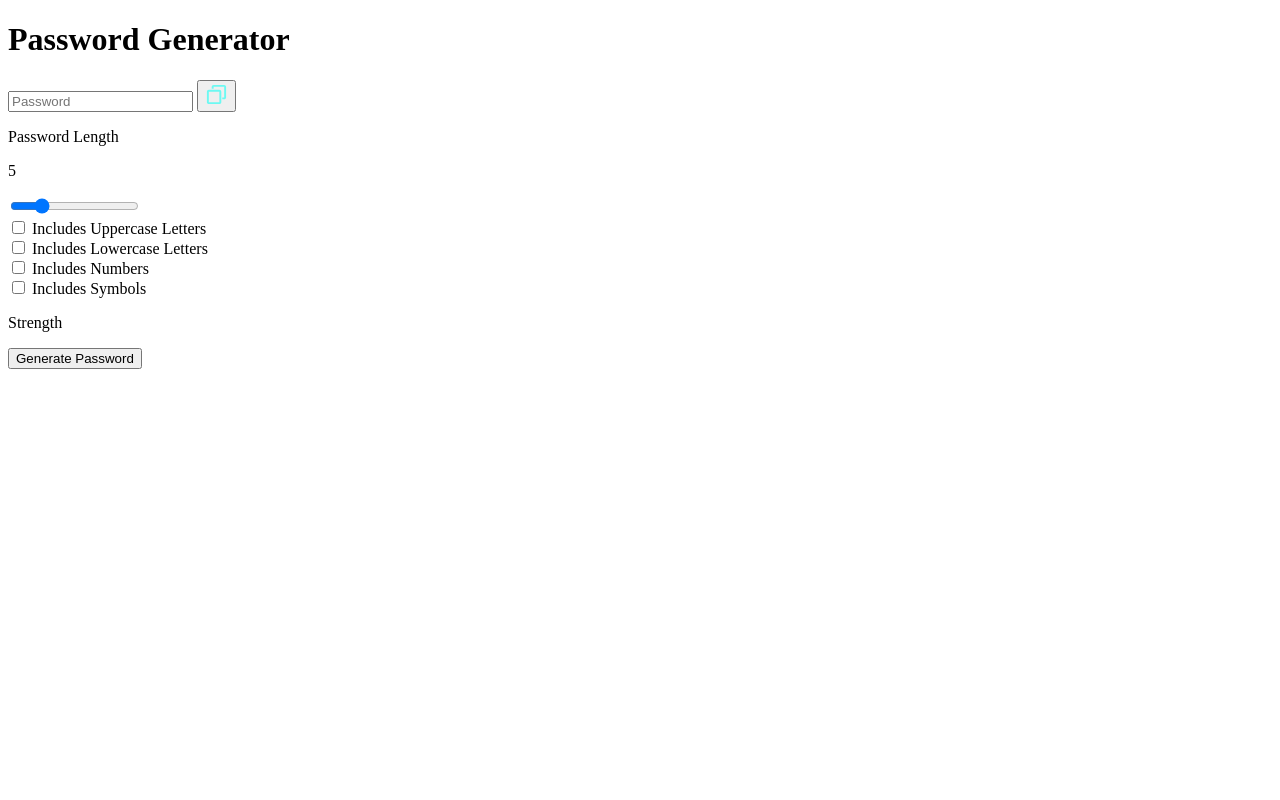
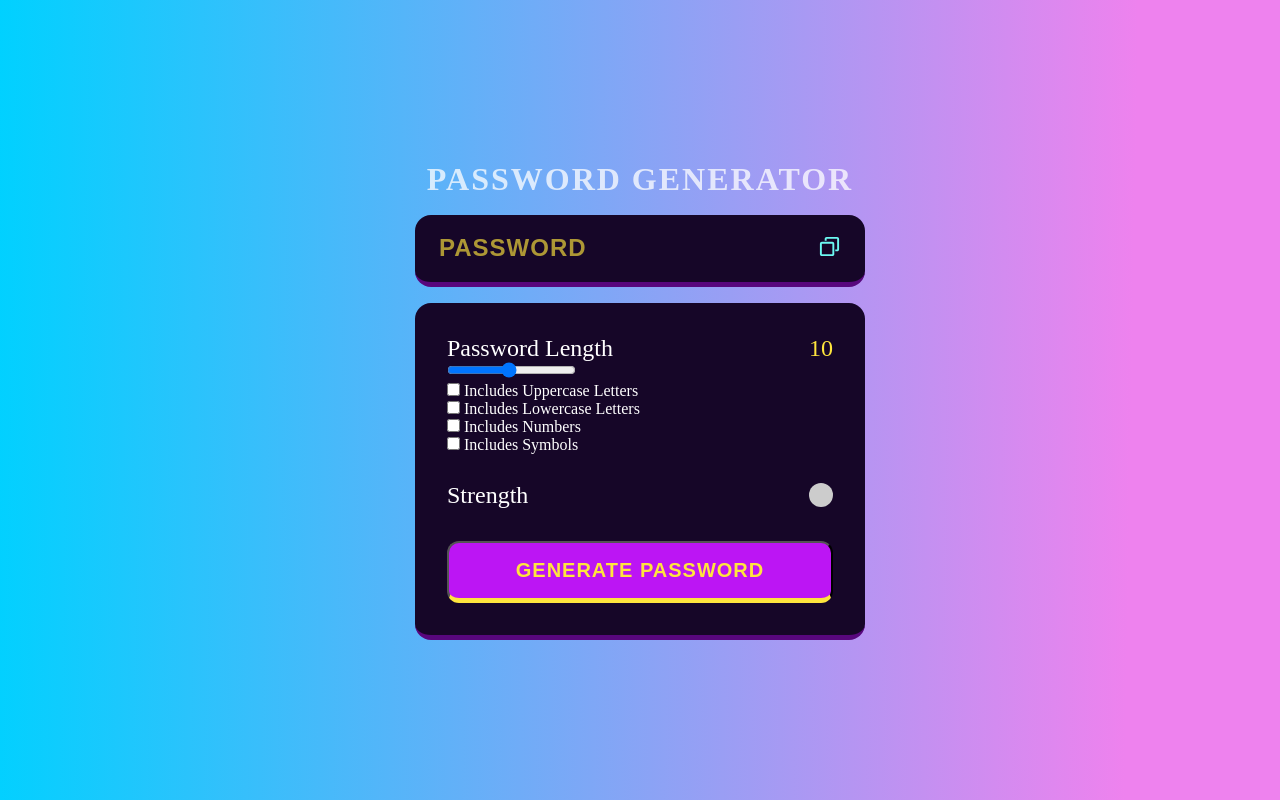
Before and after one commit to vinod6535/MERN-Stack-Projects, a plain HTML site: page Password_Generator/index.html in a window 1280 px wide. Drawn offline with Linux system fonts and the light colour scheme.

Commit message:
Adding some Styling

```diff
--- a/Password_Generator/index.html
+++ b/Password_Generator/index.html
@@ -5,15 +5,16 @@
     <meta charset="UTF-8">
     <meta name="viewport" content="width=device-width, initial-scale=1.0">
     <title>Password Generator</title>
+    <link rel="stylesheet" href="main.css">
 </head>
 
 <body>
     <div class="container">
 
-        <h1>Password Generator</h1>
+        <h1 id="heading">Password Generator</h1>
 
         <div class="display-container">
-            <input readonly placeholder="Password" class="display" data-passwordDisplay >
+            <input readonly placeholder="Password" class="display" data-passwordDisplay>
             <button data-copy>
                 <span data-copyMsg></span>
                 <img src="./assets/copy.svg" alt="copy" width="23" height="23">
@@ -21,9 +22,13 @@
         </div>
 
         <div class="input-container">
-            <p>Password Length</p>
-            <p data-lengthNumber>0</p>
-        </div>
+
+            <div class="length-container">
+                            <p>Password Length</p>
+                            <p data-lengthNumber>0</p>
+            </div>
+
+
 
         <input type="range" min="1" max="20" class="slider" step="1" data-lengthSlider>
 
@@ -52,7 +57,7 @@
 
         <div class="strength-container">
             <p>Strength</p>
-            <div data-indicator></div>
+            <div data-indicator class="indicator"></div>
         </div>
 
         <!-- Generate Password Button -->
@@ -62,6 +67,10 @@
         </button>
 
     </div>
+    </div>
+
+
+    </body>
 
     <script src="script.js"></script>
 </body>
--- /dev/null
+++ b/Password_Generator/main.css
@@ -0,0 +1,149 @@
+* {
+    margin: 0;
+    padding: 0;
+    box-sizing: border-box;
+}
+
+:root {
+
+    --dk-violet: hsl(268, 75%, 9%);
+    --lt-violet: hsl(268, 47%, 21%);
+    --lt-violet2: hsl(281, 89%, 26%);
+    --vb-violet: hsl(285, 91%, 52%);
+    --vb-violet2: hsl(290, 70%, 36%);
+
+    --vb-yellow: hsl(52, 100%, 62%);
+    --pl-white: hsl(0, 0%, 100%);
+    --vb-cyan: hsl(176, 100%, 46%);
+    --vb-cyan2: hsl(177, 92%, 70%);
+    --dk-text: hsl(198, 20%, 13%);
+
+}
+
+body {
+    display: flex;
+    flex-direction: column;
+    justify-content: center;
+    align-items: center;
+    width: 100vw;
+    height: 100vh;
+    /* background: linear-gradient(231deg, rgba(22, 6, 40, 1) 0%, rgba(52, 28, 79, 1) 50%,rgba(88, 7, 125, 1) 100%, ); */
+    background: linear-gradient(271deg, rgba(238, 130, 238, 1) 12%, rgba(0, 209, 255, 1) 100%, rgba(238, 130, 238, 1) 100%);
+}
+
+.container {
+    width: 90%;
+    max-width: 450px;
+}
+
+#heading {
+    color: var(--pl-white);
+    opacity: 0.75;
+    text-transform: uppercase;
+    text-align: center;
+    line-height: 1.2;
+    letter-spacing: 2px;
+}
+
+.display-container {
+    background-color: var(--dk-violet);
+    border-radius: 1rem;
+    border-bottom: solid 0.35rem var(--lt-violet2);
+    position: relative;
+    margin: 1rem 0;
+    padding: top 0.35rem;
+}
+
+.display {
+    width: 100%;
+    background-color: transparent;
+    outline: none;
+    border: none;
+    padding: 1.15rem 1rem;
+    color: var(--vb-yellow);
+    font-weight: 600;
+    font-size: 1.5rem;
+    line-height: 30px;
+    letter-spacing: 1px;
+    padding-right: 3.25rem;
+    position: relative;
+}
+
+.display::placeholder {
+    position: absolute;
+    top: 50%;
+    left: 1.5rem;
+    font-size: 1.5rem;
+    line-height: 30px;
+    color: var(--vb-yellow);
+    opacity: 0.65;
+    text-transform: uppercase;
+    transform: translateY(-50%);
+}
+
+.display-container button {
+    position: absolute;
+    top: 50%;
+    right: 1.5rem;
+    transform: translateY(-50%);
+    background: none;
+    border: none;
+    cursor: pointer;
+}
+
+.input-container {
+    width: 100%;
+    background-color: var(--dk-violet);
+    border-radius: 1rem;
+    border-bottom: solid 0.35rem var(--lt-violet2);
+    padding: 2rem;
+    color: white;
+}
+
+.length-container {
+    display: flex;
+    justify-content: space-between;
+    align-items: center;
+}
+
+.length-container p:nth-child(1){
+    color:var(--pl-white);
+    font-size: 1.5rem;
+}
+
+.length-container p:nth-child(2){
+    color:var(--vb-yellow);
+    font-size: 1.5rem;
+}
+
+.strength-container {
+    display: flex;
+    justify-content: space-between;
+    align-items: center;
+    margin-top:1.75rem;
+    margin-bottom: 2rem;
+}
+.strength-container p {
+    color: var(--pl-white);
+    font-size: 1.5rem;
+}
+
+.indicator{
+    width: 1.5rem;
+    height: 1.5rem;
+    border-radius: 50%;
+}
+
+.generateButton{
+    width: 100%;
+    padding: 1rem 0;
+    background-color: var(--vb-violet);
+    text-align: center;
+    border-radius: 0.75rem;
+    border-bottom: 0.35rem solid var(--vb-yellow);
+    text-transform: uppercase;
+    letter-spacing: 1px;
+    color: var(--vb-yellow);
+    font-weight: 600;
+    font-size: 1.25rem;
+}
--- a/Password_Generator/script.js
+++ b/Password_Generator/script.js
@@ -14,8 +14,10 @@ const symbols = '~`!@#$%^&*(){}[]|:;"<,>.?/';
 
 // Default Values
 let password = "";
-let passwordLength = 5;
+let passwordLength = 10;
 let checkCount = 0;
+
+setIndicator("#ccc");
 
 // Set Password Length
 handleSlider();
@@ -87,17 +89,17 @@ function calcStrength(){
     else if((hasLower && hasUpper) && (hasNumber && hasSymbol) && passwordLength >=6) setIndicator("#ff0")
     else{
     setIndicator("#f00")}
-
 }
 
-async function copyContent(){
+ async function copyContent(){
     try{
-        await navigator.clipboard.writeText(passwordDisplay);
+         await navigator.clipboard.writeText(passwordDisplay);
         copyMsg.innerText="copied";
     }
     catch(e){
         copyMsg.innerText="Failed";
     }
+
     // to make copy span visible
     copyMsg.classList.add("active")  //-------------
 
```
